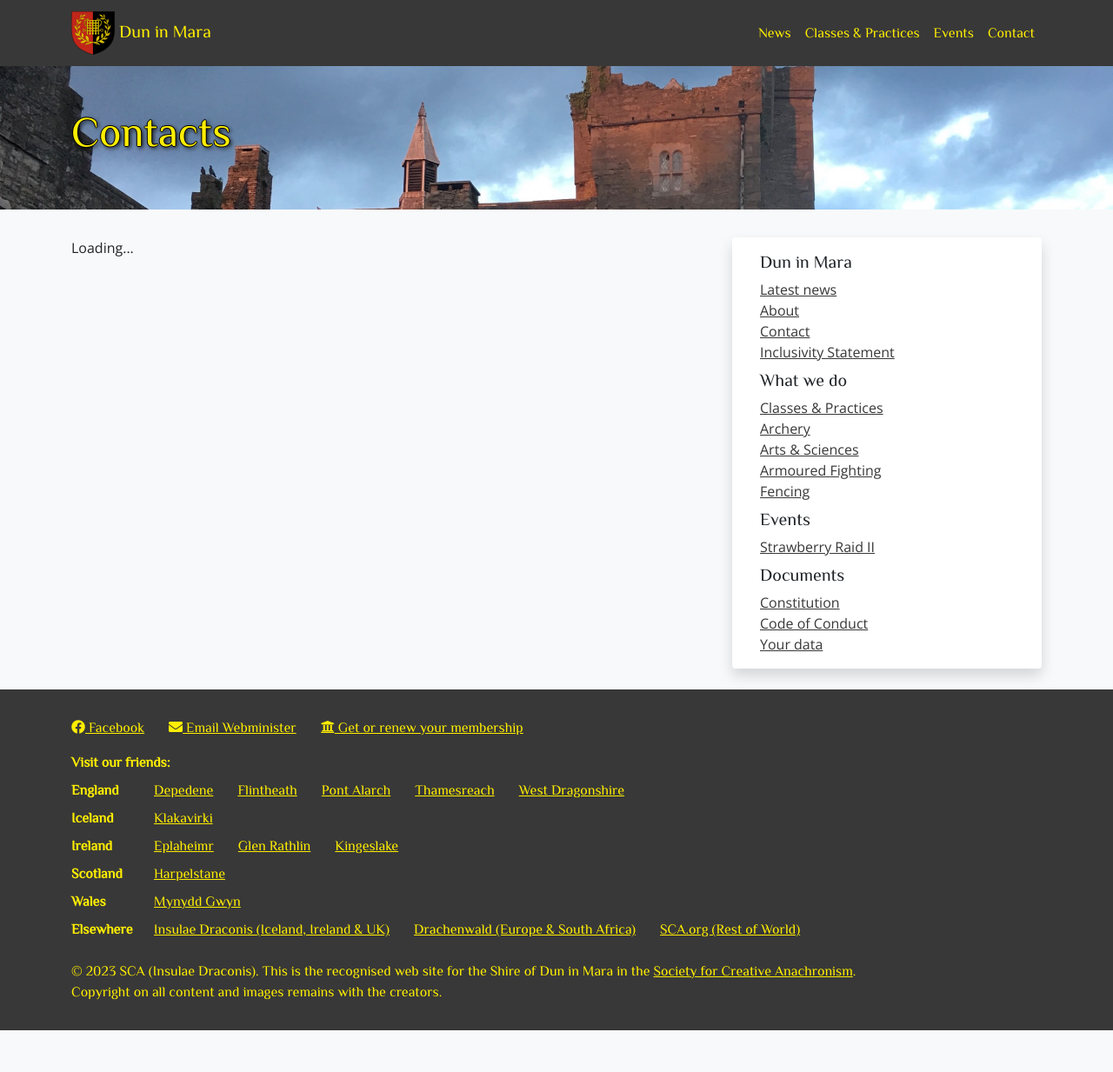
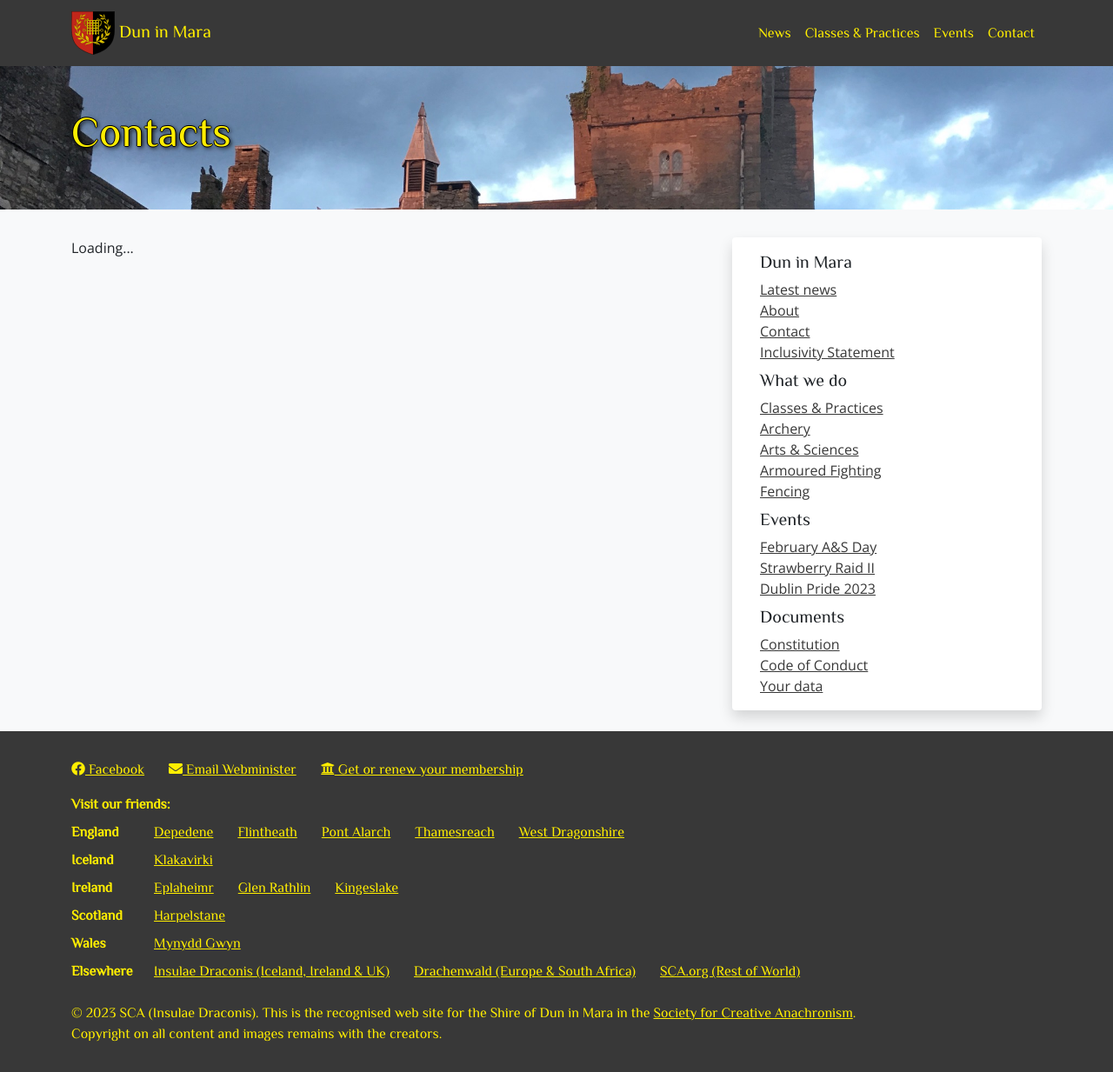
Before and after one commit to drachenwald/dun-in-mara, a Jekyll site: the page built from contact.md, in a window 1280 px wide. Shown: the whole page at 87% size. Built offline with Jekyll 4.4.1, drawn with Linux system fonts in a browser that asks for light colours; comment, search, counter and statistics services are not loaded; before the commit the page ends 1185 px from its top, so only the background shows below that.

Commit message:
Adding sidebar items

```diff
--- a/_includes/sidebar-default.html
+++ b/_includes/sidebar-default.html
@@ -13,7 +13,9 @@
       <li class="nav-item p-0"><a href="/historical-fencing">Fencing</a></li>
 
       <li class="nav-item pt-2"><h5>Events</h5></li>
+      <li class="nav-item p-0"><a href="https://fienta.com/arts-sciences-day-51746">February A&S Day</a></li>
       <li class="nav-item p-0"><a href="/events/2023/strawberry-raid">Strawberry Raid II</a></li>
+      <li class="nav-item p-0"><a href="/events/2023/pride/">Dublin Pride 2023</a></li>
 
       <li class="nav-item pt-2"><h5>Documents</h5></li>
       <li class="nav-item p-0"><a href="/about/constitution">Constitution</a></li>
```
